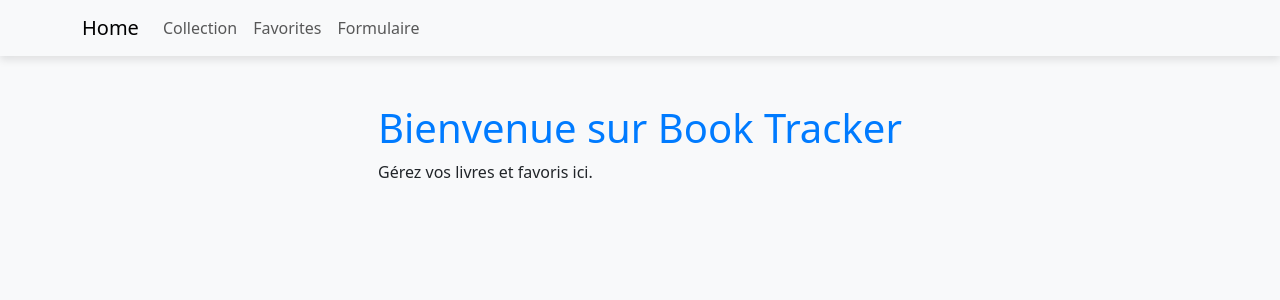
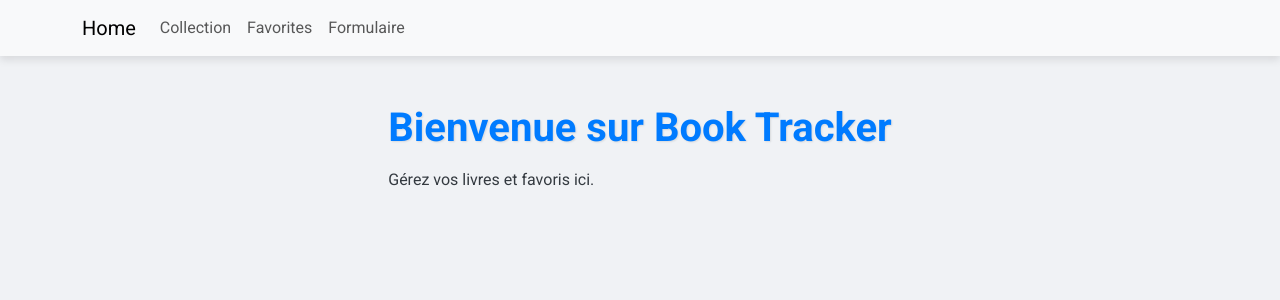
Before and after one commit to william-rauwens-oliver/bookBuddy, a React (Create React App) app in the folder book-app/: page / in a window 1280 px wide. Shown: the top 300 px of the page. Built offline with nearby package versions, Linux system fonts and the light colour scheme.

Commit message:
Add New Design For Page Favorite.

```diff
--- a/book-app/src/components/custom.css
+++ b/book-app/src/components/custom.css
@@ -1,23 +1,77 @@
+/* Ajout d'une police personnalisée */
+@import url('https://fonts.googleapis.com/css2?family=Roboto:wght@400;700&display=swap');
+
 body {
-    background-color: #f8f9fa;
+    background-color: #f0f2f5;
+    font-family: 'Roboto', sans-serif;
+    color: #343a40;
+    margin: 0;
+    padding: 0;
 }
 
 .navbar {
     box-shadow: 0 4px 8px rgba(0, 0, 0, 0.1);
+    background-color: #007bff;
 }
 
 .jumbotron {
     background-color: #ffffff;
+    padding: 2rem 1rem;
+    border-radius: 0.5rem;
+    box-shadow: 0 4px 16px rgba(0, 0, 0, 0.1);
 }
 
 .card {
-    transition: transform 0.2s;
+    transition: transform 0.2s, box-shadow 0.2s;
+    border: none;
+    border-radius: 0.75rem;
+    background-color: #ffffff;
 }
 
 .card:hover {
     transform: scale(1.05);
+    box-shadow: 0 8px 16px rgba(0, 0, 0, 0.2);
+}
+
+.card-title {
+    font-size: 1.5rem;
+    font-weight: bold;
+    color: #343a40;
+}
+
+.card-text {
+    font-size: 1rem;
+    color: #6c757d;
+}
+
+.btn-custom {
+    background-color: #007bff;
+    color: #ffffff;
+    border: none;
+    border-radius: 20px;
+    padding: 10px 20px;
+    transition: background-color 0.2s, transform 0.2s;
 }
 
 h1, h4 {
     color: #007bff;
+    margin-bottom: 1rem;
+    text-shadow: 1px 1px 2px rgba(0, 0, 0, 0.1);
 }
+
+h1 {
+    font-size: 2.5rem;
+    font-weight: bold;
+}
+
+h4 {
+    font-size: 1.5rem;
+}
+
+.spinner-border {
+    color: #007bff;
+}
+
+.text-right {
+    text-align: right;
+}
```
Lines whose indentation alone changed are shown as unchanged.
